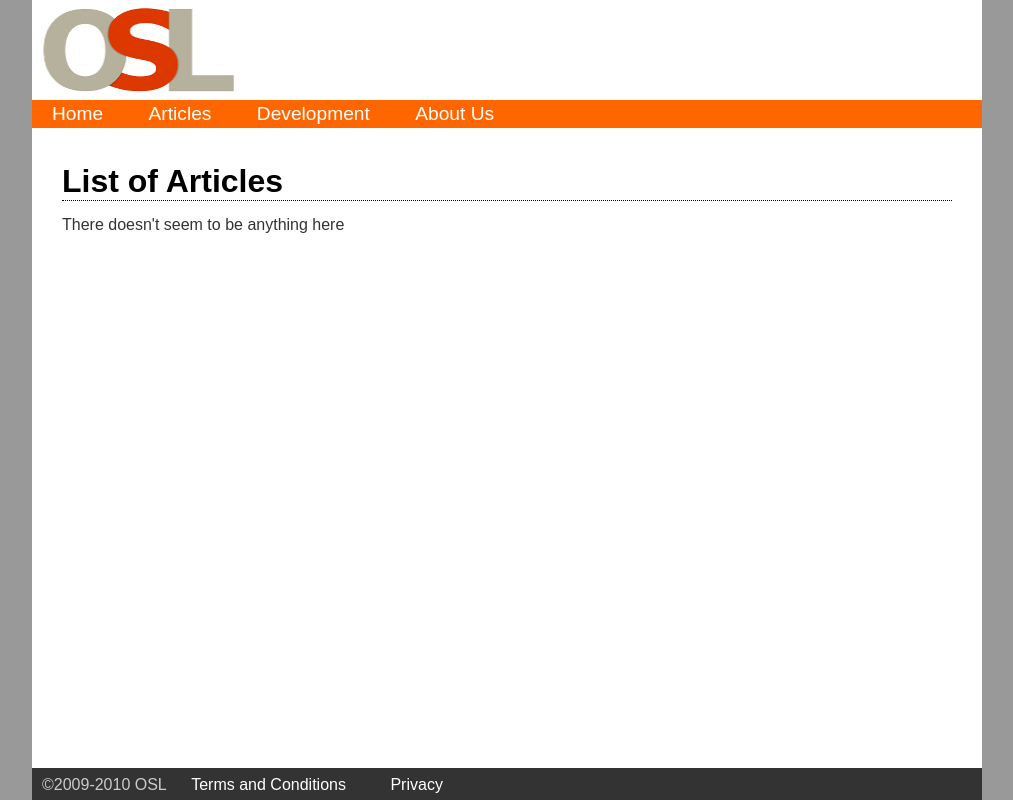
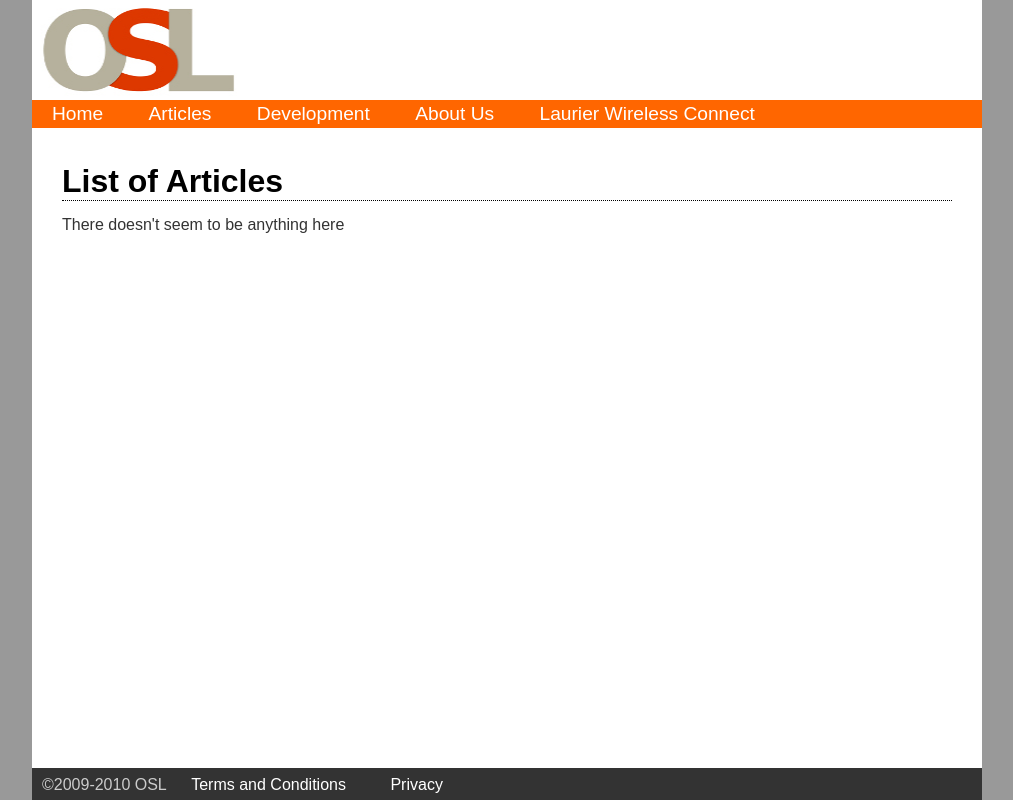
Before and after one commit to jeffcharles/Open-Source-at-Laurier-Website, a Django app: page /articles/ in a window 1280 px wide. Shown: the whole page, without its empty margins (133-1146 px from the left). Run offline with Django 3.2, Linux system fonts and the light colour scheme; data that the repository does not hold is empty; parts of the project's set-up code (start-up, migrations or seed data) failed here and were passed over.

Commit message:
Add Laurier Wireless Connect flatpage

```diff
--- a/media/templates/base.html
+++ b/media/templates/base.html
@@ -24,6 +24,7 @@
                         <li><a href="{% url articles.views.index %}" title="OSL Articles">Articles</a></li>
                         <li><a href="{% url development %}" title="OSL Software Projects">Development</a></li>
                         <li><a href="{% url about %}" title="About OSL">About Us</a></li>
+                        <li><a href="{% url laurier_wireless_connect %}" title="Laurier Wireless Connect">Laurier Wireless Connect</a></li>
                     </ul>
                 </nav>
             </header>
--- a/wluopensource/osl_flatpages/fixtures/initial_data.json
+++ b/wluopensource/osl_flatpages/fixtures/initial_data.json
@@ -1 +1 @@
-[{"pk": "About", "model": "osl_flatpages.flatpage", "fields": {"content": "<p>About page placeholder</p>", "markdown_content": "About page placeholder", "description": "Sample about page", "title": "About Page"}}, {"pk": "Development", "model": "osl_flatpages.flatpage", "fields": {"content": "<p>Development page placeholder</p>", "markdown_content": "Development page placeholder", "description": "Sample development page", "title": "Development Page"}}, {"pk": "Home", "model": "osl_flatpages.flatpage", "fields": {"content": "<p>Homepage placeholder</p>", "markdown_content": "Homepage placeholder", "description": "This is the homepage", "title": "Homepage"}}, {"pk": "Privacy", "model": "osl_flatpages.flatpage", "fields": {"content": "<p>Privacy page placeholder</p>", "markdown_content": "Privacy page placeholder", "description": "Sample privacy page", "title": "Privacy Page"}}, {"pk": "Terms", "model": "osl_flatpages.flatpage", "fields": {"content": "<p>Terms page placeholder</p>", "markdown_content": "Terms page placeholder", "description": "Sample terms page", "title": "Terms and Conditions page"}}]
+[{"pk": "About", "model": "osl_flatpages.flatpage", "fields": {"content": "<p>About page placeholder</p>", "markdown_content": "About page placeholder", "description": "Sample about page", "title": "About Page"}}, {"pk": "Development", "model": "osl_flatpages.flatpage", "fields": {"content": "<p>Development page placeholder</p>", "markdown_content": "Development page placeholder", "description": "Sample development page", "title": "Development Page"}}, {"pk": "Home", "model": "osl_flatpages.flatpage", "fields": {"content": "<p>Homepage placeholder</p>", "markdown_content": "Homepage placeholder", "description": "This is the homepage", "title": "Homepage"}}, {"pk": "Laurier Wireless Connect", "model": "osl_flatpages.flatpage", "fields": {"content": "<p>Laurier Wireless Connect placeholder</p>", "markdown_content": "Laurier Wireless Connect placeholder", "description": "Sample Laurier Wireless Connect page", "title": "Laurier Wireless Connect"}}, {"pk": "Privacy", "model": "osl_flatpages.flatpage", "fields": {"content": "<p>Privacy page placeholder</p>", "markdown_content": "Privacy page placeholder", "description": "Sample privacy page", "title": "Privacy Page"}}, {"pk": "Terms", "model": "osl_flatpages.flatpage", "fields": {"content": "<p>Terms page placeholder</p>", "markdown_content": "Terms page placeholder", "description": "Sample terms page", "title": "Terms and Conditions page"}}]
--- a/wluopensource/urls.py
+++ b/wluopensource/urls.py
@@ -15,6 +15,8 @@ urlpatterns = patterns('',
     (r'^articles/', include('articles.urls')),
     url(r'^development/$', 'osl_flatpages.views.get', {'page': 'Development'},
         name="development"),
+    url(r'^laurier-wireless-connect/$', 'osl_flatpages.views.get',
+        {'page': 'Laurier Wireless Connect'}, name="laurier_wireless_connect"),
     url(r'^privacy/$', 'osl_flatpages.views.get', {'page': 'Privacy'},
         name="privacy"),
     url(r'^terms/$', 'osl_flatpages.views.get', {'page': 'Terms'},
```
